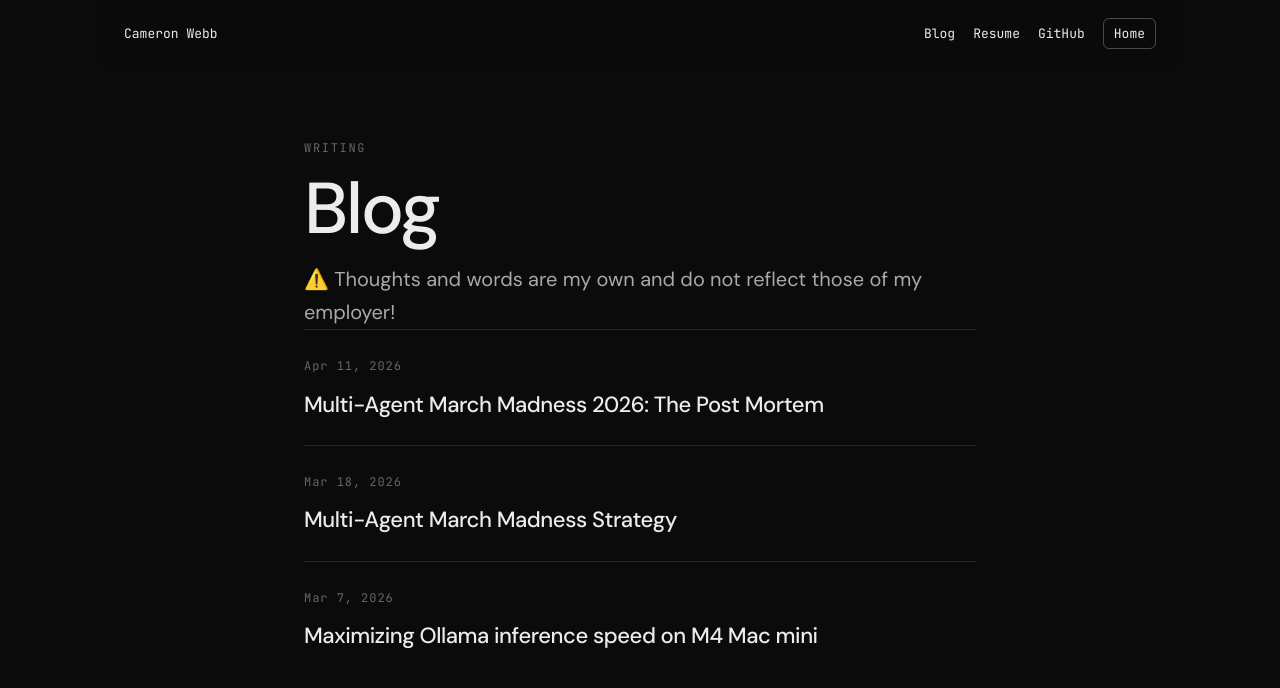
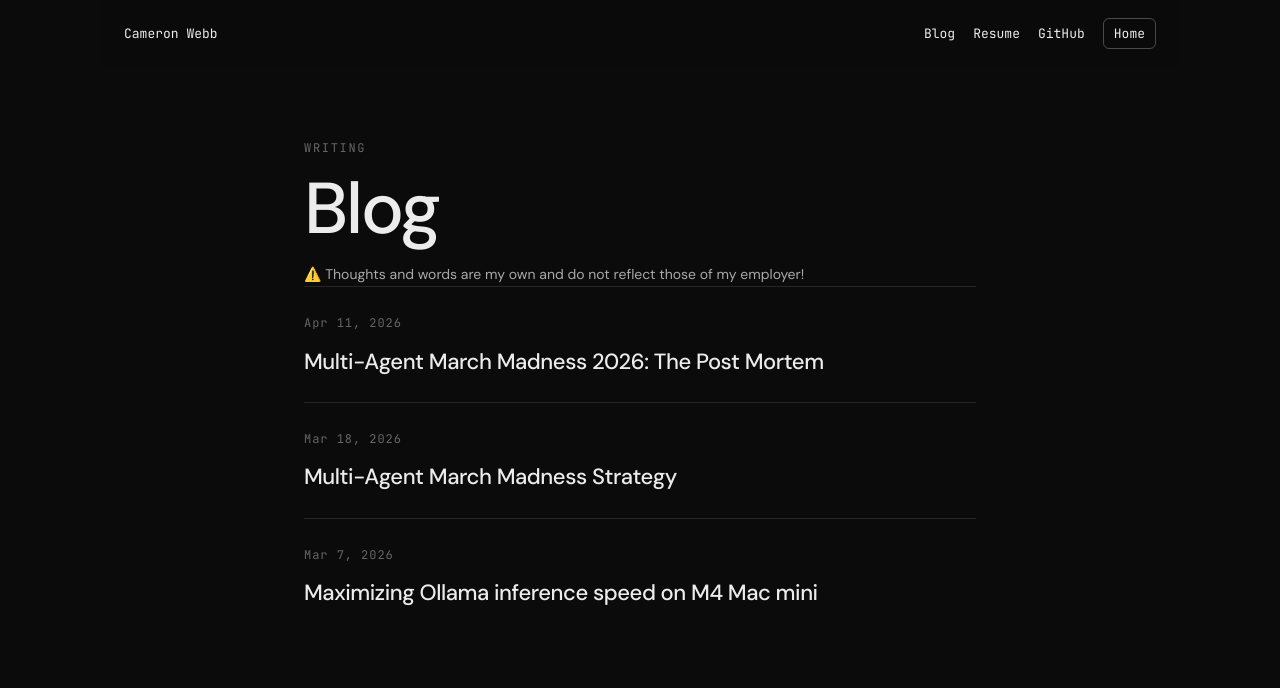
Before and after one commit to webbcam/webbcam.github.io, a Jekyll site: the page built from blog.md, in a window 1280 px wide. Shown: the top 688 px of the page. Built offline with Jekyll 4.4.1, drawn with Linux system fonts in a browser that asks for light colours.

Commit message:
Shrink the blog disclaimer.
The employer line is 14px. The homepage lead is unchanged.

```diff
--- a/assets/css/home.css
+++ b/assets/css/home.css
@@ -225,6 +225,7 @@ main { padding: 0 24px; }
 }
 
 .blog-page { max-width: 720px; margin: 0 auto; padding: 8vh 24px 80px; }
+.blog-page .lead { font-size: 14px; }
 .blog-page h1 {
   color: var(--ink);
   font-weight: 500;
```
